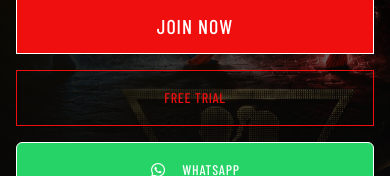
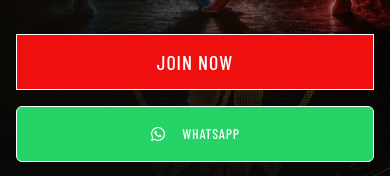
Before and after one commit to deepaksoni220-cmd/vip-okinawa-fitness-club-web, a React (Vite) app: page / in a window 390 px wide. Shown: the part 545-721 px from the top of the page. Built offline with nearby package versions, Linux system fonts and the light colour scheme; a web font is replaced by a local one.

Commit message:
Updated website

```diff
--- a/src/pages/home.tsx
+++ b/src/pages/home.tsx
@@ -95,9 +95,9 @@ export default function Home() {
           <div className="absolute inset-0 bg-gradient-to-r from-black via-black/60 to-black/20 z-10" />
           <div className="absolute inset-0 bg-gradient-to-t from-[#0a0a0a] via-transparent to-transparent z-10" />
           <picture>
-            <source media="(max-width: 767px)" srcSet="/okybanar.webp" />
+            <source media="(max-width: 767px)" srcSet="/oky1banner.webp" />
             <img
-              src="/bannerweb.webp"
+              src="/oky2banner.webp"
               alt="Okinawa Fitness Gym"
               className="w-full h-full object-cover object-right opacity-100"
             />
@@ -123,9 +123,6 @@ export default function Home() {
             <div className="flex flex-col sm:flex-row gap-4">
               <a href="#memberships">
                 <Button size="lg" className="hero-btn w-full sm:w-auto bg-primary hover:bg-red-700 text-white font-heading text-xl uppercase tracking-wider rounded-none h-14 px-8">Join Now</Button>
-              </a>
-              <a href="#contact">
-                <Button size="lg" variant="outline" className="hero-btn w-full sm:w-auto border-primary text-primary hover:bg-primary hover:text-black font-heading text-sm uppercase tracking-wider rounded-none h-14 px-6">Free Trial</Button>
               </a>
               <a href="https://wa.me/919665861956" target="_blank" rel="noopener noreferrer">
                 <Button size="lg" className="hero-btn w-full sm:w-auto bg-[#25D366] hover:bg-[#128C7E] text-white font-heading text-sm uppercase tracking-wider rounded-md h-14 px-6">
```
Also changed, not shown: public/oky1banner.webp (added), public/oky2banner.webp (added).
